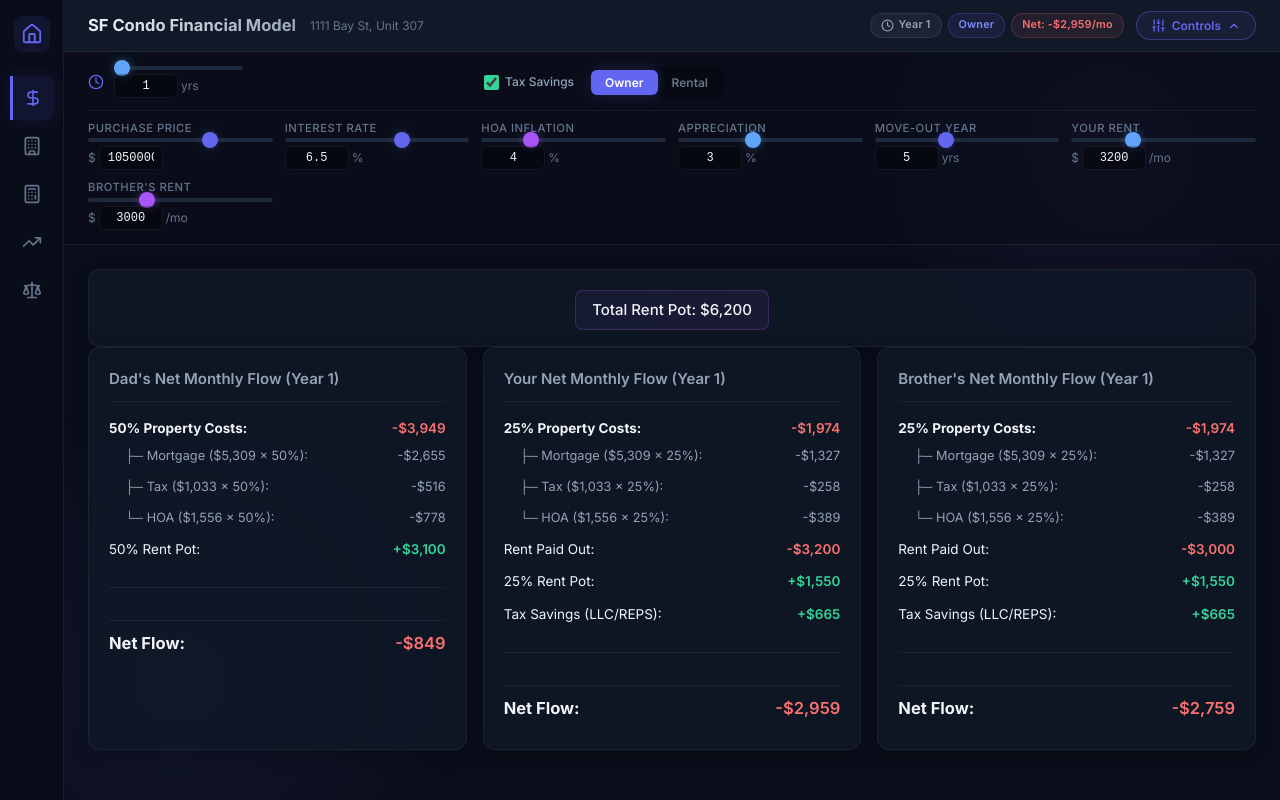
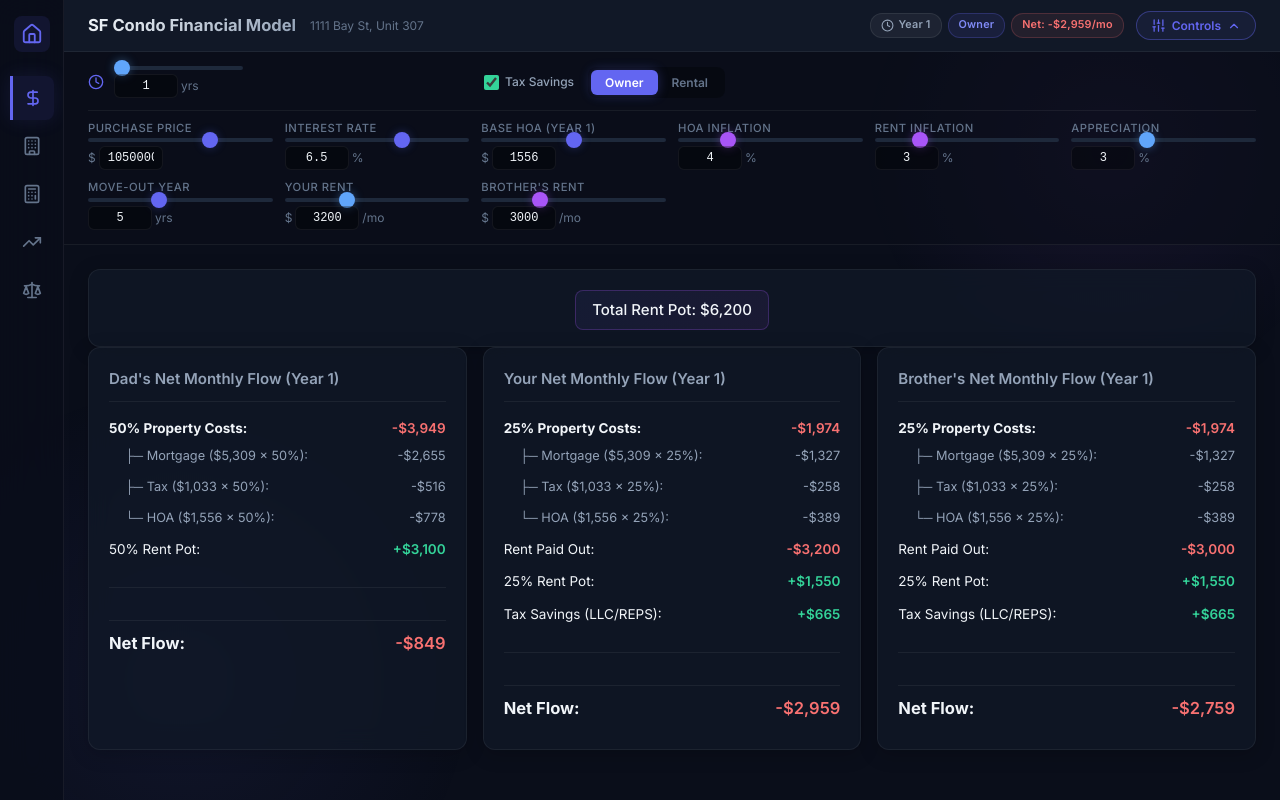
Before and after one commit to ehongkuo/sf-condo-model, a React app in the folder app/: page / in a window 1280 px wide. Built offline with nearby package versions, Linux system fonts and the light colour scheme; the HTML template or start-up script is replaced by a standard one.

Commit message:
Add Base HOA slider and apply Rent Inflation to Tenant Rent calculation

```diff
--- a/app/src/App.jsx
+++ b/app/src/App.jsx
@@ -42,12 +42,16 @@ function App() {
   // Global Controls State
   const [purchasePrice, setPurchasePrice] = useState(1050000);
   const [interestRate, setInterestRate] = useState(6.5);
+  const [baseHOA, setBaseHOA] = useState(1556.0);
   const [hoaInflation, setHoaInflation] = useState(4.0);
   const [appreciation, setAppreciation] = useState(3.0);
+  const [rentInflation, setRentInflation] = useState(3.0);
   const [moveOutYear, setMoveOutYear] = useState(5);
   const [operatingExpenseRate, setOperatingExpenseRate] = useState(0.5);
 
-  const totalRent = isRental ? tenantRent : userRent + brotherRent;
+  const totalRent = isRental
+    ? tenantRent * Math.pow(1 + rentInflation / 100, selectedYear > 1 ? selectedYear - 1 : 0)
+    : userRent + brotherRent;
 
   // 1. Property Calculations (Base values)
   const downPayment = purchasePrice * 0.2;
@@ -71,7 +75,7 @@ function App() {
     Math.pow(1.02, selectedYear > 1 ? selectedYear - 1 : 0); // Prop 13 cap
   const propertyTax = propertyTaxAnnual / 12;
 
-  const baseHOA = 1556.0;
+
   const currentHOAAnnual =
     baseHOA *
     12 *
@@ -366,10 +370,29 @@ function App() {
             format="percentage"
           />
           <EditableSlider
+            label="Base HOA (Year 1)"
+            value={baseHOA}
+            setValue={setBaseHOA}
+            min={100}
+            max={3000}
+            step={10}
+            format="currency"
+          />
+          <EditableSlider
             label="HOA Inflation"
             value={hoaInflation}
             setValue={setHoaInflation}
             min={2}
+            max={10}
+            step={0.5}
+            format="percentage"
+            className="slider purple-slider"
+          />
+          <EditableSlider
+            label="Rent Inflation"
+            value={rentInflation}
+            setValue={setRentInflation}
+            min={1}
             max={10}
             step={0.5}
             format="percentage"
@@ -556,6 +579,8 @@ function App() {
             moveOutYear={moveOutYear}
             selectedYear={selectedYear}
             amortizationSchedule={amortizationSchedule}
+            rentInflation={rentInflation}
+            setRentInflation={setRentInflation}
           />
         )}
       </main>
--- a/app/src/OpportunityCostTab.jsx
+++ b/app/src/OpportunityCostTab.jsx
@@ -18,10 +18,11 @@ function OpportunityCostTab({
   moveOutYear,
   selectedYear,
   amortizationSchedule,
+  rentInflation,
+  setRentInflation,
 }) {
   const [stockMarketReturn, setStockMarketReturn] = useState(7.0);
   const [equivalentRent, setEquivalentRent] = useState(3300);
-  const [rentInflation, setRentInflation] = useState(3.0);
 
   // Constants
   const STARTING_CASH = 100000;
```
